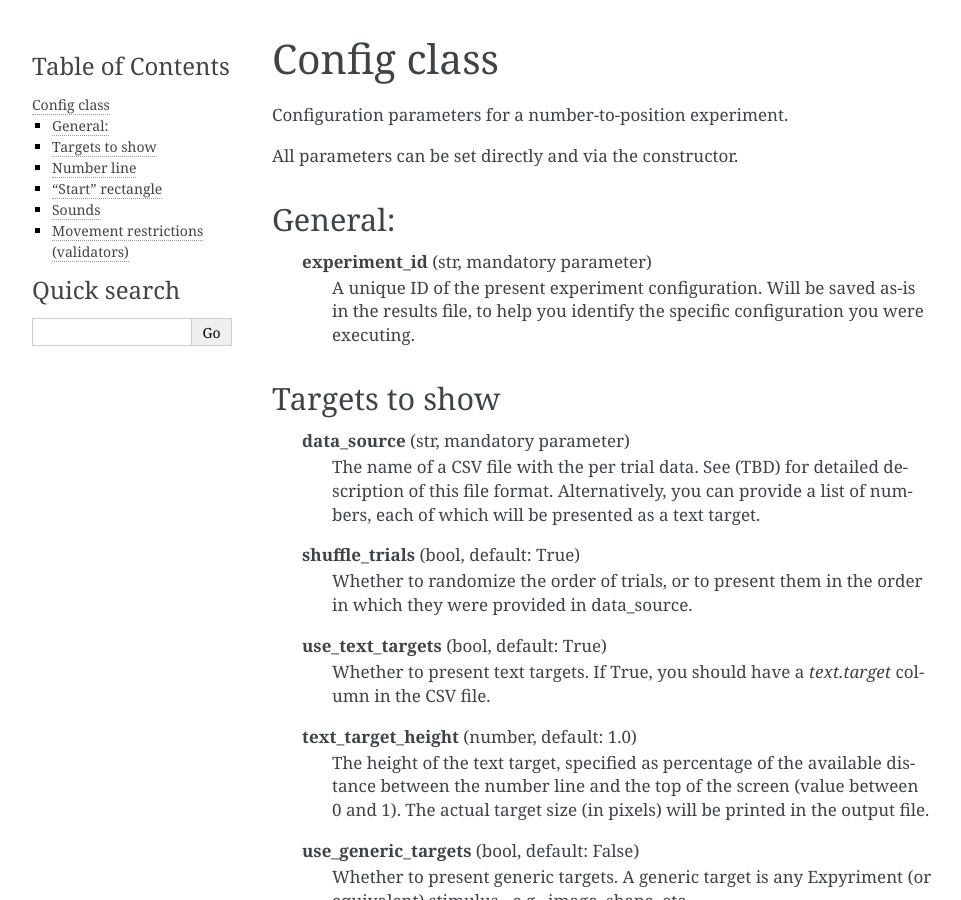
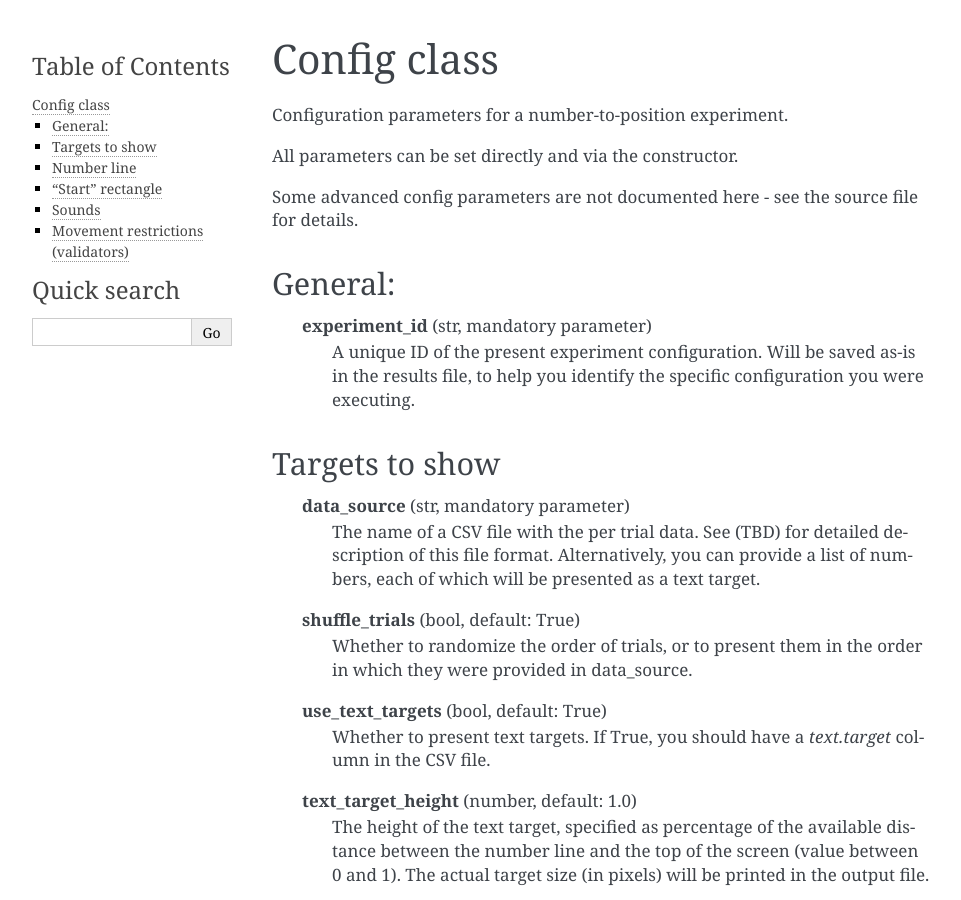
Before and after one commit to trajtracker/trajtracker, a Sphinx documentation site: the page built from docs/source/paradigms/num2pos/Config.rst, in a window 1280 px wide and 900 px high. Shown: the whole window, without its empty margins (148-1109 px from the left). Built offline with Sphinx 7.4.7, drawn with Linux system fonts in a browser that asks for light colours.

Commit message:
Documentation small fix

```diff
--- a/docs/source/paradigms/num2pos/Config.rst
+++ b/docs/source/paradigms/num2pos/Config.rst
@@ -6,6 +6,8 @@ Config class
 Configuration parameters for a number-to-position experiment.
 
 All parameters can be set directly and via the constructor.
+
+Some advanced config parameters are not documented here - see the source file for details.
 
 
 General:
```
